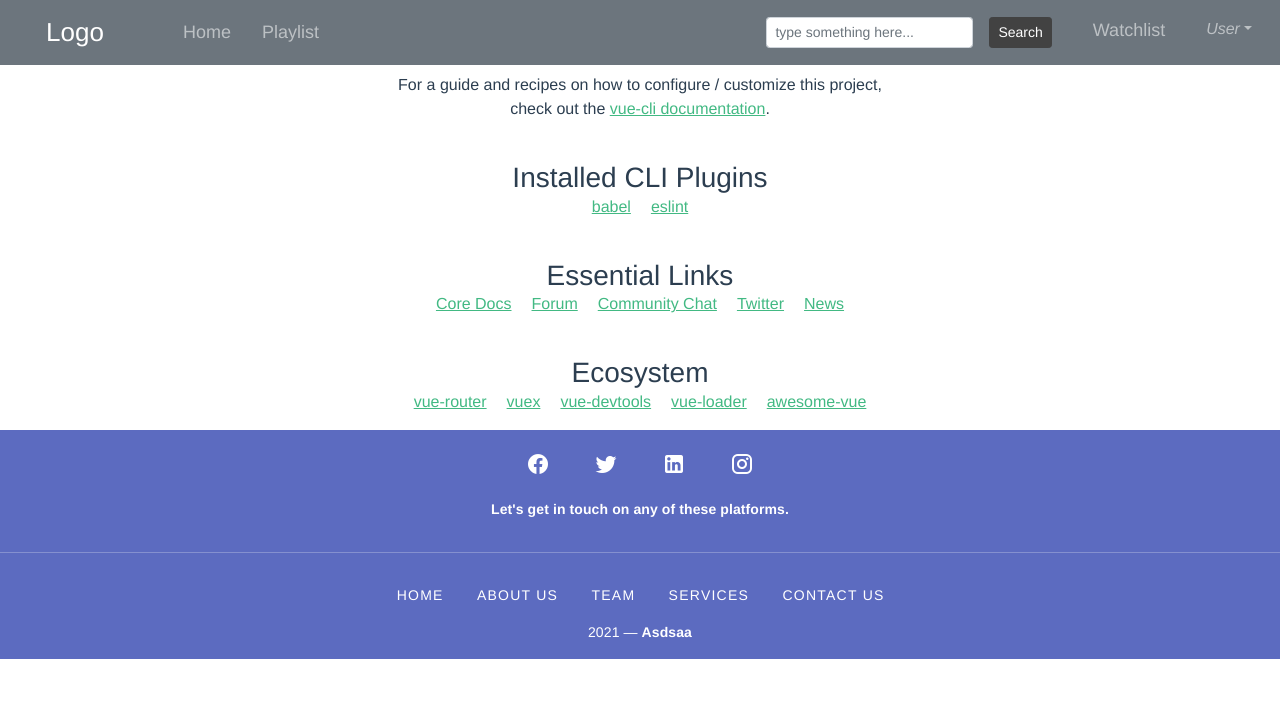
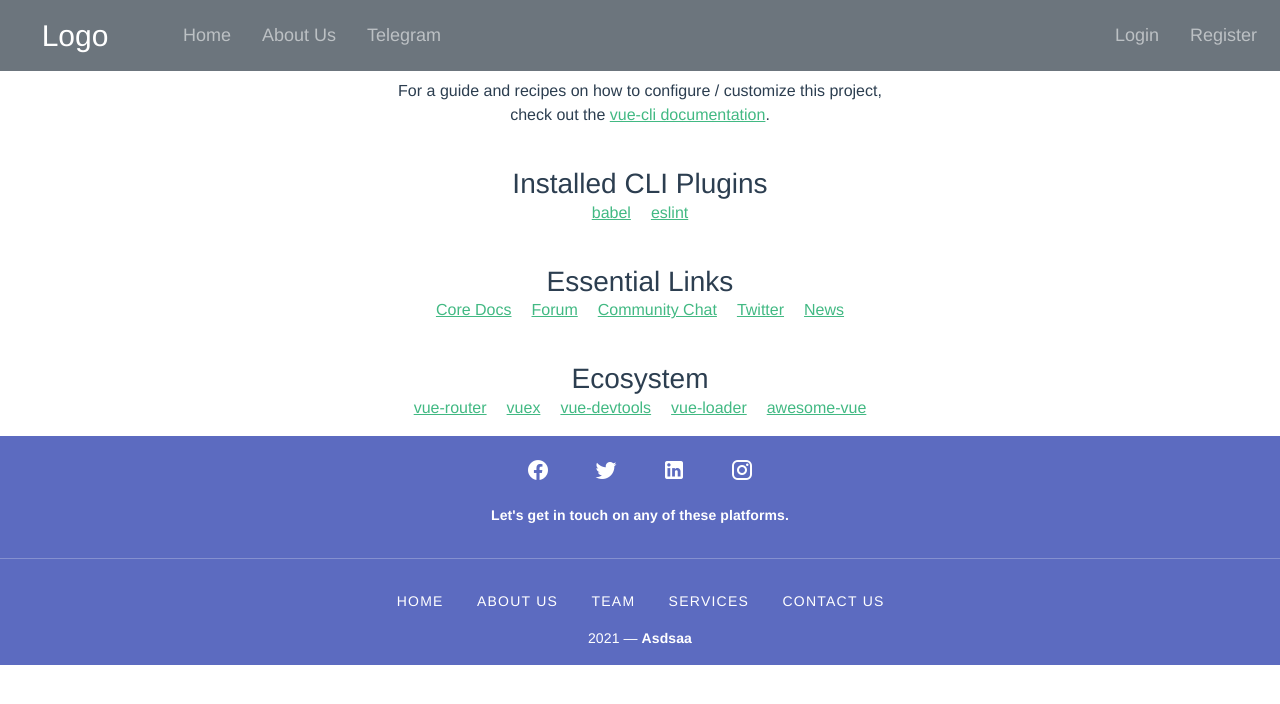
Before and after one commit to lawrenxiusbenny/TA_WEB, a Vue app: page / in a window 1280 px wide. Shown: the top 704 px of the page. Built offline with nearby package versions, Linux system fonts and the light colour scheme.

Commit message:
Update login, register, dan navbar

```diff
--- a/src/components/Navbar.vue
+++ b/src/components/Navbar.vue
@@ -6,18 +6,18 @@
     <b-collapse id="nav-collapse" is-nav>
       <b-navbar-nav>
         <b-nav-item href="#"><span class="nav-item-text-left">Home</span></b-nav-item>
-        <b-nav-item href="#"><span class="nav-item-text-left">Playlist</span></b-nav-item>
+        <b-nav-item href="#"><span class="nav-item-text-left">About Us</span></b-nav-item>
+        <b-nav-item href="#"><span class="nav-item-text-left">Telegram</span></b-nav-item>
       </b-navbar-nav>
 
       <!-- Right aligned nav items -->
       <b-navbar-nav class="ml-auto">
-        <b-nav-item>
-          <b-form-input size="sm" class="mr-sm-2 search-input" placeholder="type something here..."></b-form-input>
-        </b-nav-item>
-        <b-nav-item>
-          <b-button size="sm" class="my-2 my-sm-0 secondary" type="submit">Search</b-button>
-        </b-nav-item>
-        <b-nav-item><span class="nav-item-text-right">Watchlist</span></b-nav-item>
+        <b-nav-item href="#"><span class="nav-item-text-right">Login</span></b-nav-item>
+        <b-nav-item href="#"><span class="nav-item-text-right">Register</span></b-nav-item>
+      </b-navbar-nav>
+
+      <!-- <b-navbar-nav class="ml-auto">
+        <b-nav-item><span class="nav-item-text-right">My Plan</span></b-nav-item>
         <b-nav-item-dropdown class="dd" right>
             <template #button-content>
                 <em>User</em>
@@ -25,7 +25,7 @@
             <b-dropdown-item href="#">profile</b-dropdown-item>
             <b-dropdown-item href="#">logout</b-dropdown-item>
         </b-nav-item-dropdown>
-        </b-navbar-nav>
+      </b-navbar-nav> -->
     </b-collapse>
   </b-navbar>
 </div>
@@ -40,7 +40,7 @@
 }
 
 .navbar-brand span{
-    font-size: 26px;
+    font-size: 30px;
 }
 
 .nav-item .nav-item-text-left{
@@ -49,10 +49,11 @@
 }
 .nav-item .nav-item-text-right{
     font-size: 18px;
-    margin: 25px;
+    margin-right: 15px;
 }
+
 .dd{
-    margin-right: 20px;
+    margin-right: 15px;
 }
 
 </style>
--- a/src/router.js
+++ b/src/router.js
@@ -14,14 +14,19 @@ const router = new VueRouter({
     {
       path: "/",
       name: "dashboard",
-      header: importComponent("Navbar"),
       component: importComponent("HelloWorld"),
       children: [
-        //Dashboard
+        //Login
         {
-          path: "/",
-          name: "Root",
-          component: importComponent("HelloWorld"),
+          path: "/login",
+          name: "Login",
+          component: importComponent("Login"),
+        },
+        //Register
+        {
+          path: "/register",
+          name: "Register",
+          component: importComponent("Register"),
         },
       ],
     },
```
Also changed, not shown: src/components/Login.vue (added), src/components/Register.vue (added).
